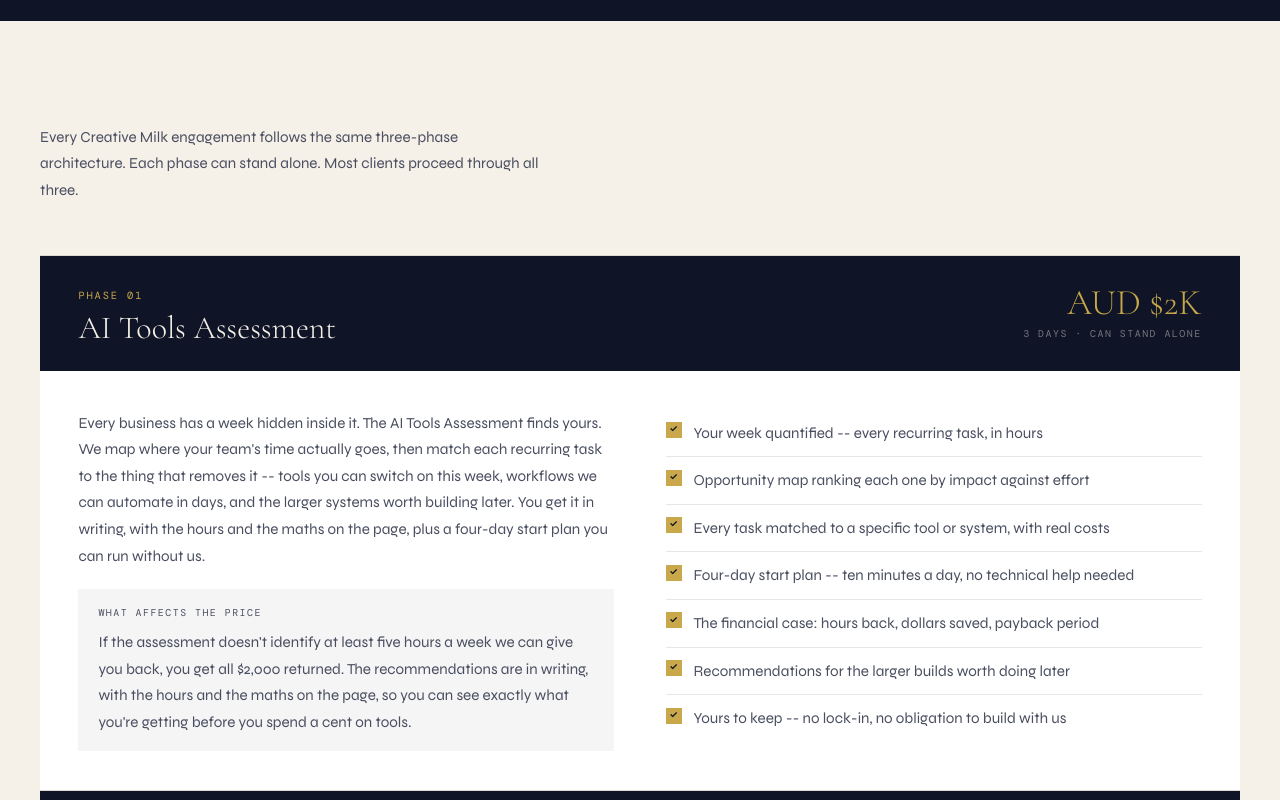
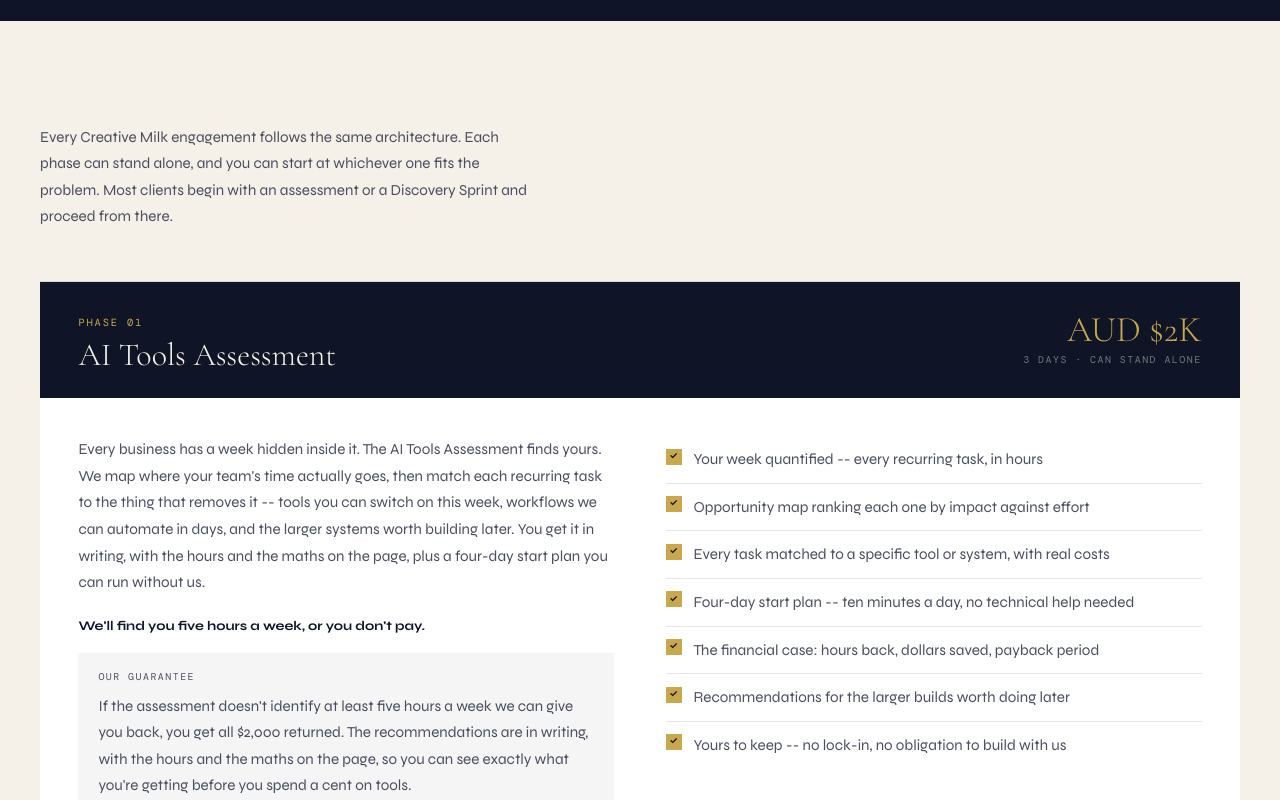
Before and after one commit to drleewarden/ai-integration, a Next.js app: page /pricing in a window 1280 px wide. Shown: the part 640-1440 px from the top of the page. Built offline with nearby package versions, Linux system fonts and the light colour scheme; a web font is replaced by a local one.

Commit message:
feat(pricing): render phase callout and note label from data

```diff
--- a/app/(site)/(main)/pricing/page.tsx
+++ b/app/(site)/(main)/pricing/page.tsx
@@ -7,7 +7,7 @@ import { PricingSchema, BreadcrumbSchema } from "@/app/components/Schema";
 export const metadata: Metadata = {
   title: "AI Implementation Pricing Australia | Published Rates | Creative Milk",
   description:
-    "Published AI implementation pricing: Discovery Sprint from AUD $5K, Build & Integrate from $30K, Managed Partnership from $5K/month. No hidden fees.",
+    "Published AI implementation pricing: AI Tools Assessment AUD $2K, Discovery Sprint from $5K, Build & Integrate from $30K, Managed Partnership from $5K/month. No hidden fees.",
 };
 
 export default function Pricing() {
@@ -71,8 +71,9 @@ export default function Pricing() {
                 color: "var(--slate-mid)",
               }}
             >
-              Every Creative Milk engagement follows the same three-phase architecture. Each phase
-              can stand alone. Most clients proceed through all three.
+              Every Creative Milk engagement follows the same architecture. Each phase can stand
+              alone, and you can start at whichever one fits the problem. Most clients begin with
+              an assessment or a Discovery Sprint and proceed from there.
             </p>
 
             {phases.map((phase, idx) => (
@@ -151,7 +152,7 @@ export default function Pricing() {
                     >
                       {phase.body}
                     </p>
-                    {idx === 1 && (
+                    {phase.callout && (
                       <p
                         style={{
                           fontFamily: "var(--font-sans)",
@@ -161,7 +162,7 @@ export default function Pricing() {
                           marginBottom: "1rem",
                         }}
                       >
-                        The Phase 2 price is fixed at the end of Phase 1. No surprises.
+                        {phase.callout}
                       </p>
                     )}
                     <div
@@ -174,7 +175,7 @@ export default function Pricing() {
                         className="label"
                         style={{ color: "var(--slate-mid)", marginBottom: "0.5rem" }}
                       >
-                        What affects the price
+                        {phase.noteLabel ?? "What affects the price"}
                       </p>
                       {phase.priceNote.map((note, ni) => (
                         <p
```
